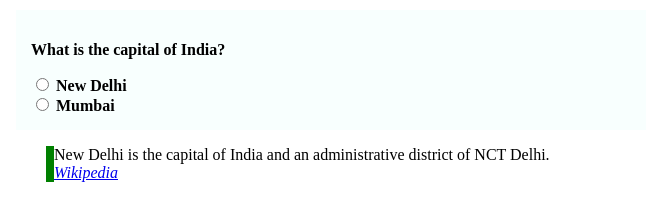
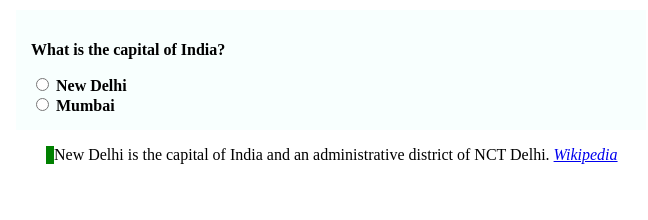
Before and after one commit to acciojob/trivia-sonukds, a website: page main.html in a window 1280 px wide. Shown: the whole page, without its empty margins (2-650 px from the left). Drawn offline with Linux system fonts and the light colour scheme.

Commit message:
created a submission

```diff
--- a/main.html
+++ b/main.html
@@ -25,7 +25,7 @@
     </div>
     <blockquote cite>
         New Delhi is the capital of India and an administrative district of NCT Delhi.
-        <footer><cite><a href="https://en.wikipedia.org/wiki/New_Delhi">Wikipedia</a></cite></footer>
+        <cite><a href="https://en.wikipedia.org/wiki/New_Delhi">Wikipedia</a></cite>
     </blockquote>
 </body>
 </html>
```
